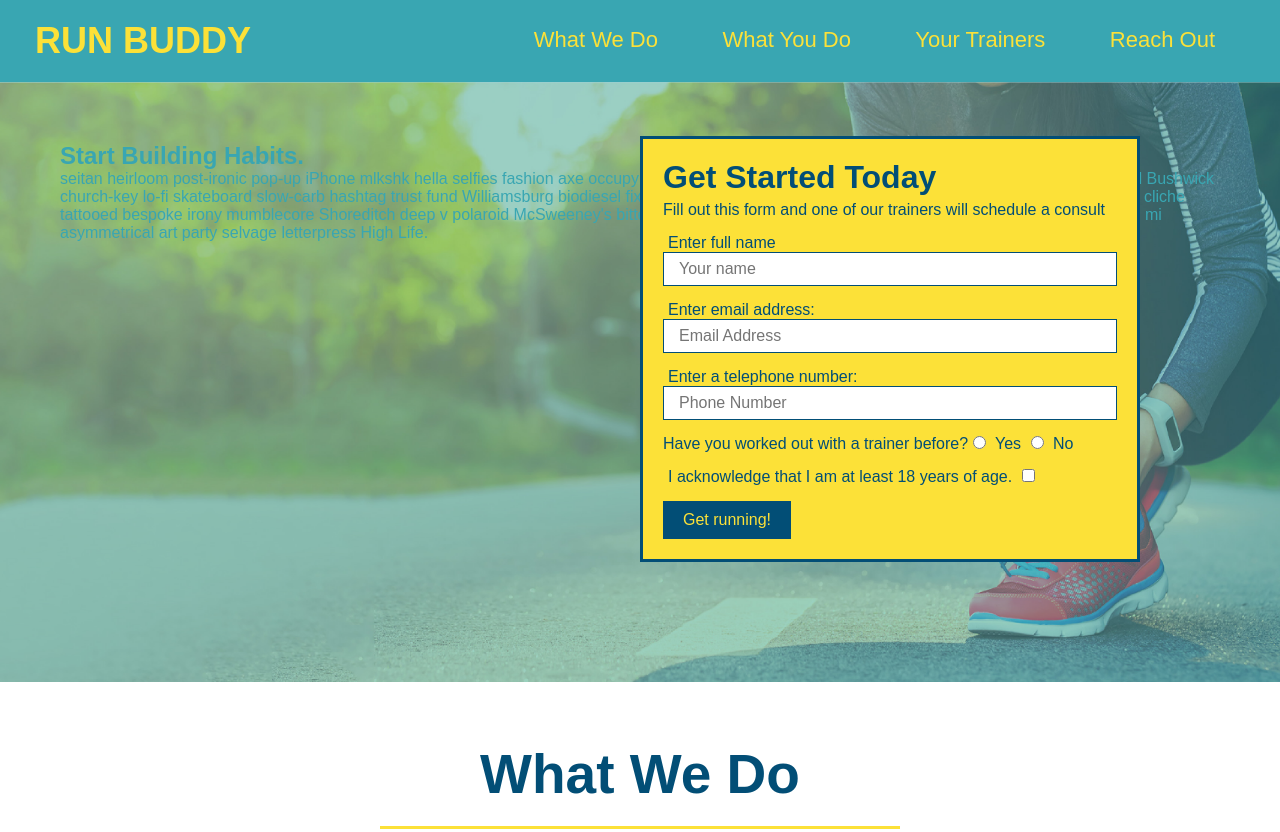
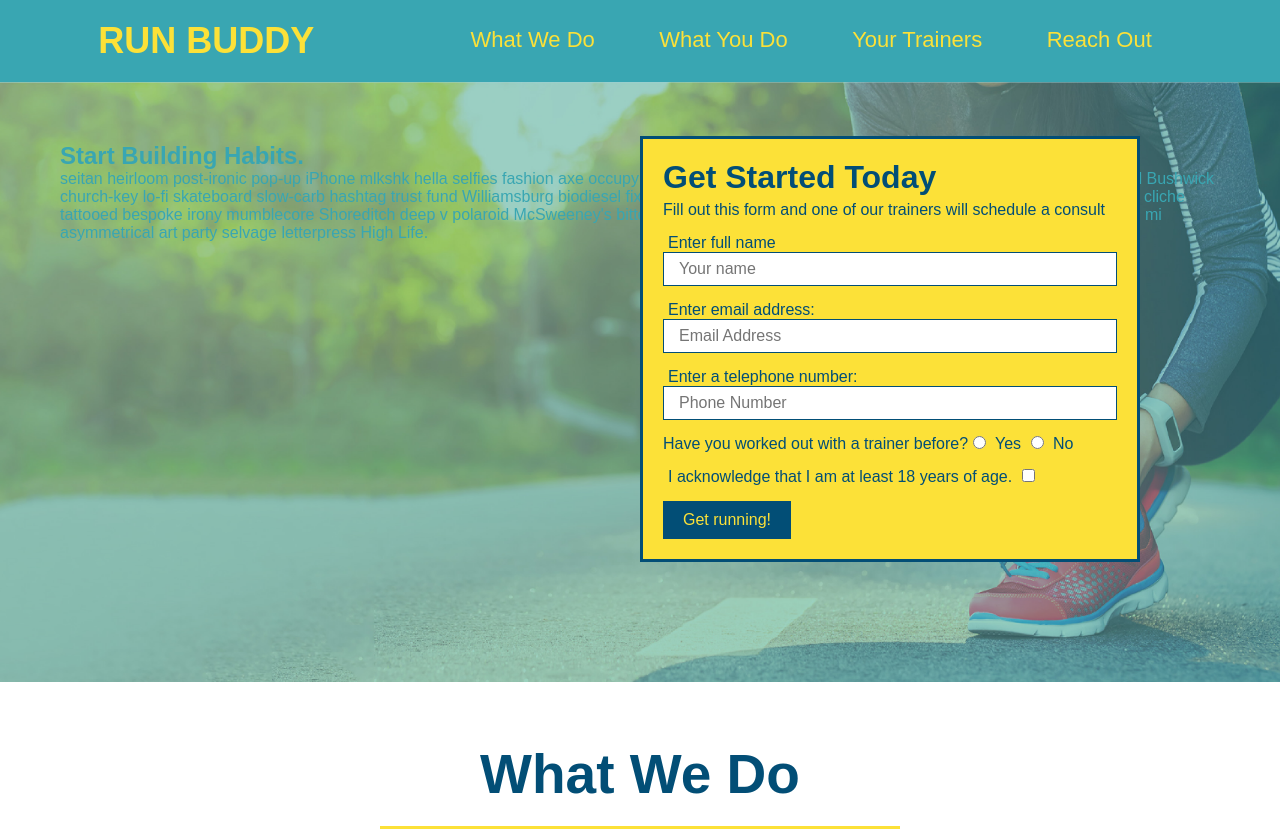
Before and after one commit to dante-poe/run-buddy-2.0, a plain HTML site: page index.html in a window 1280 px wide. Shown: the top 832 px of the page. Drawn offline with Linux system fonts and the light colour scheme.

Commit message:
add flexbox to header

```diff
--- a/assets/css/style.css
+++ b/assets/css/style.css
@@ -12,6 +12,9 @@ body {
 header {
   padding: 20px 35px;
   background-color: #39a6b2;
+  display: flex;
+  justify-content: space-around;
+  flex-wrap: wrap;
 }
 
 header h1 {
@@ -19,7 +22,6 @@ header h1 {
   font-size: 36px;
   color: #fce138;
   margin: 0;
-  display: inline;
 }
 
 header a {
@@ -28,7 +30,6 @@ header a {
 }
 
 header nav {
-  float: right;
   margin: 7px 0;
 }
 
```
